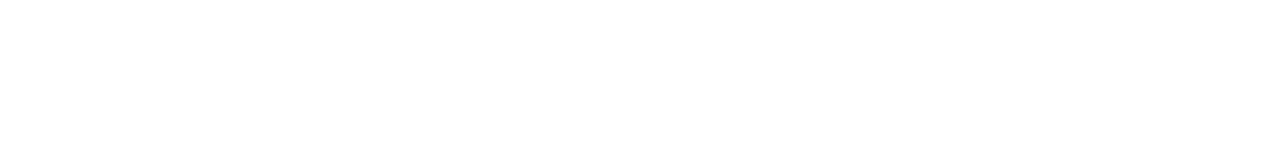
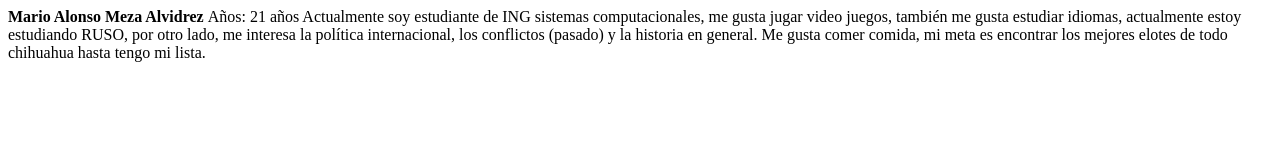
Before and after one commit to EmmanuelCHH/Practica-1, a plain HTML site: page Index.html in a window 1280 px wide. Drawn offline with Linux system fonts and the light colour scheme.

Commit message:
Update Index.html

```diff
--- a/Index.html
+++ b/Index.html
@@ -8,5 +8,18 @@
 </head>
 <body>
 
+    <div>
+
+       <b> Mario Alonso Meza Alvidrez </b>
+        Años: 21 años
+
+    Actualmente soy estudiante de ING sistemas computacionales, me gusta jugar video juegos, también me gusta
+    estudiar idiomas, actualmente estoy estudiando RUSO, por otro lado, me interesa la política internacional,
+    los conflictos (pasado) y la historia en general.
+    Me gusta comer comida, mi meta es encontrar los mejores elotes de todo chihuahua hasta tengo mi lista.
+
+    </div>
+
+
 </body>
 </html>
```
